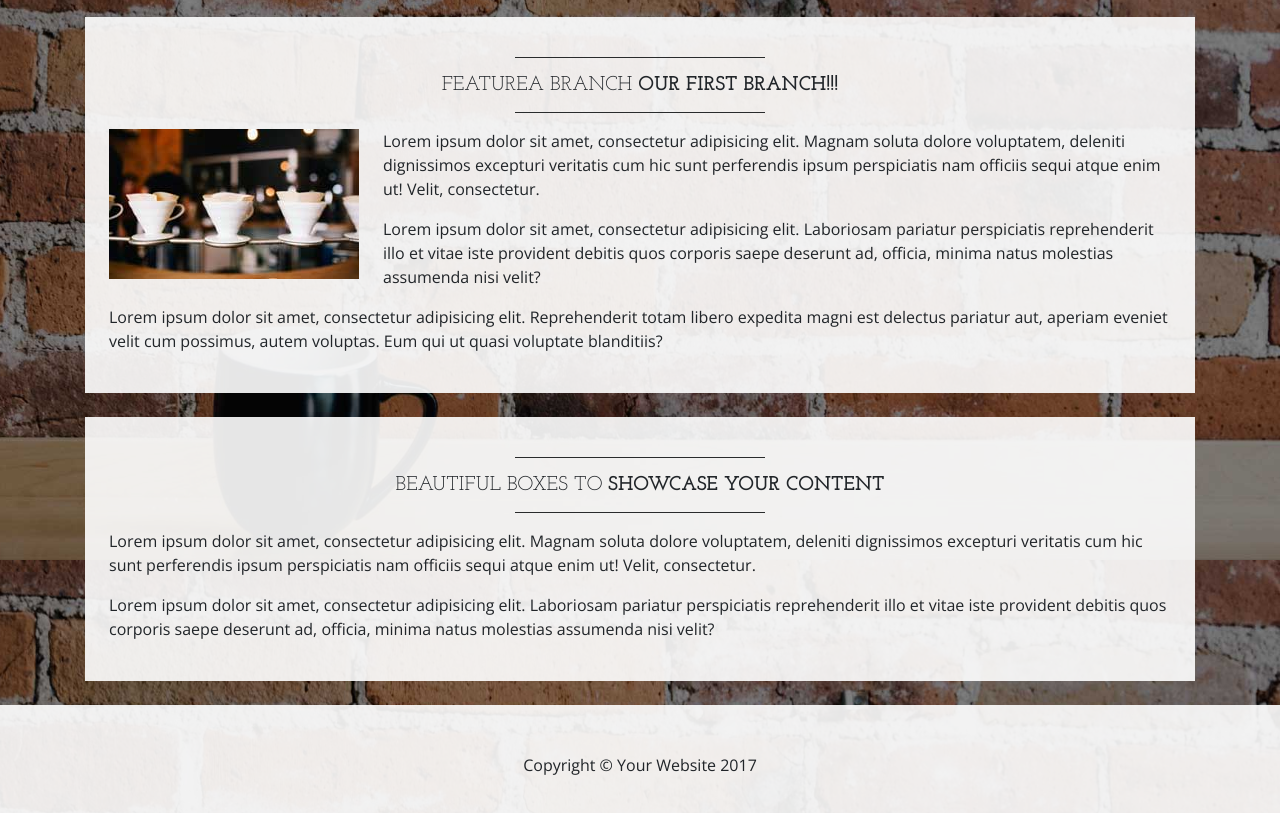
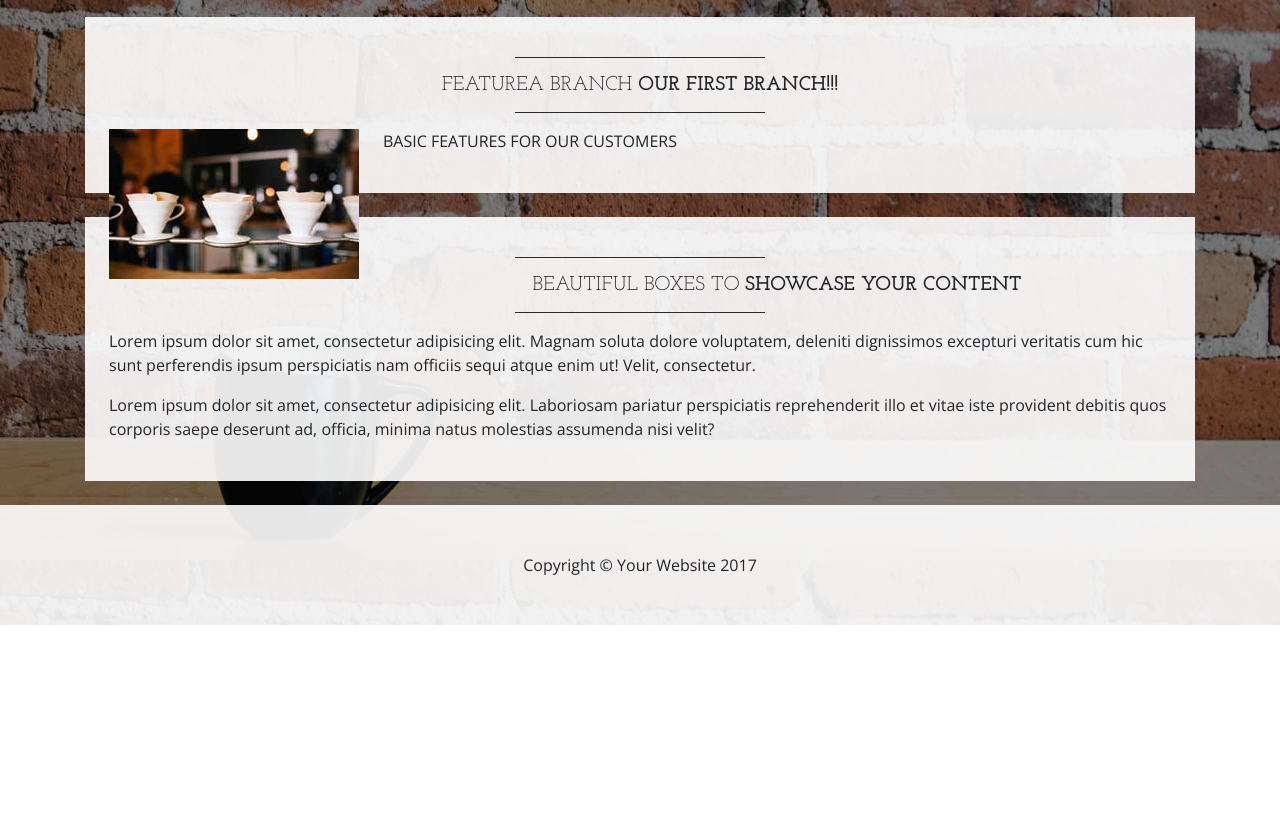
Before and after one commit to JasonDuquain/learn-git, a website: page index.html in a window 1280 px wide. Shown: the part 1040-1853 px from the top of the page. After the commit the page ends 1665 px from the top, so only its background shows below. Drawn offline with nearby package versions, Linux system fonts and the light colour scheme.

Commit message:
edited paragraph

```diff
--- a/index.html
+++ b/index.html
@@ -114,9 +114,7 @@
         </h2>
         <hr class="divider">
         <img class="img-fluid float-left mr-4 d-none d-lg-block" src="img/intro-pic.jpg" alt="">
-        <p>Lorem ipsum dolor sit amet, consectetur adipisicing elit. Magnam soluta dolore voluptatem, deleniti dignissimos excepturi veritatis cum hic sunt perferendis ipsum perspiciatis nam officiis sequi atque enim ut! Velit, consectetur.</p>
-        <p>Lorem ipsum dolor sit amet, consectetur adipisicing elit. Laboriosam pariatur perspiciatis reprehenderit illo et vitae iste provident debitis quos corporis saepe deserunt ad, officia, minima natus molestias assumenda nisi velit?</p>
-        <p>Lorem ipsum dolor sit amet, consectetur adipisicing elit. Reprehenderit totam libero expedita magni est delectus pariatur aut, aperiam eveniet velit cum possimus, autem voluptas. Eum qui ut quasi voluptate blanditiis?</p>
+        <p>BASIC FEATURES FOR OUR CUSTOMERS</p>
       </div>
 
       <div class="bg-faded p-4 my-4">
```
